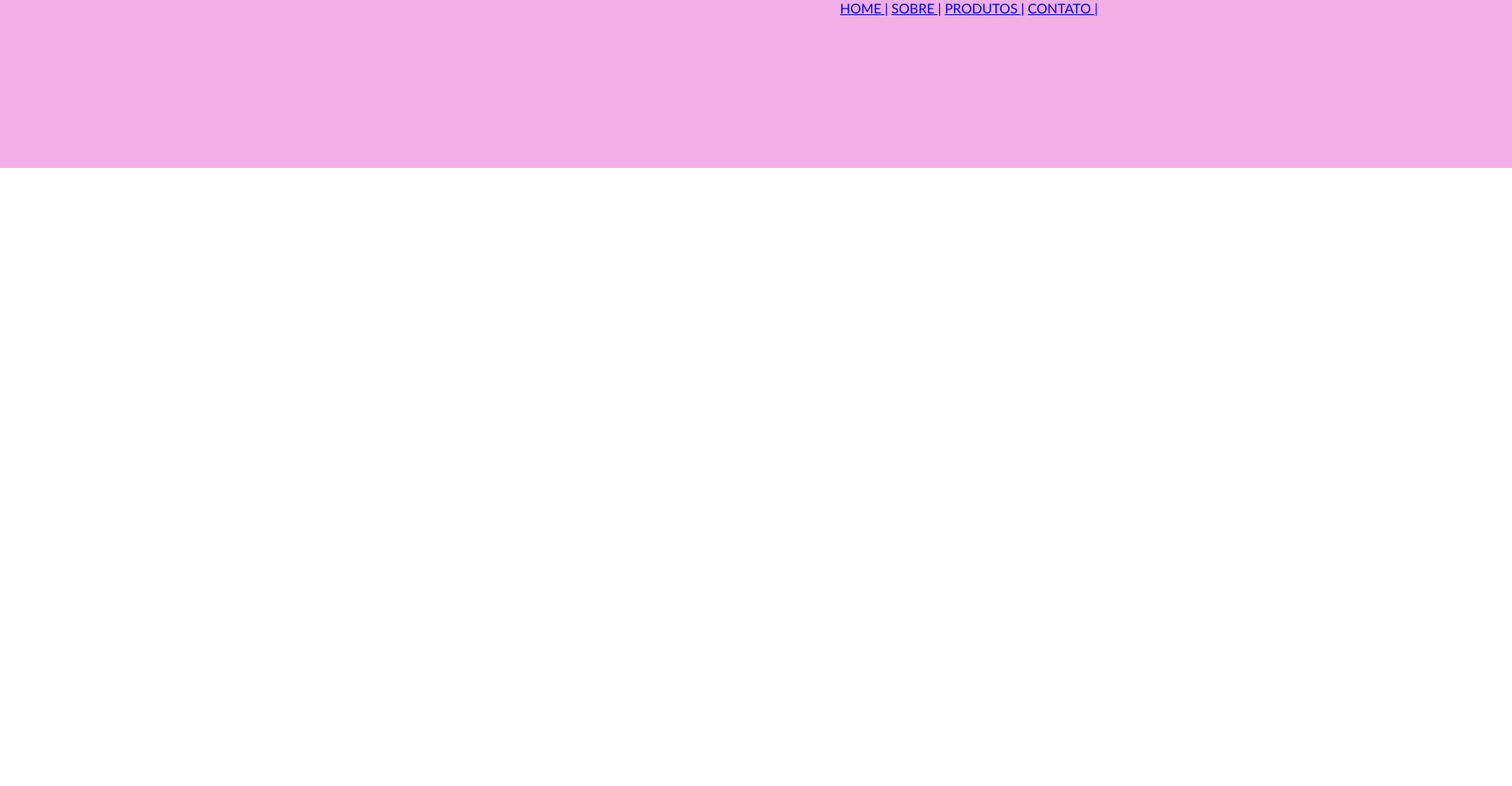
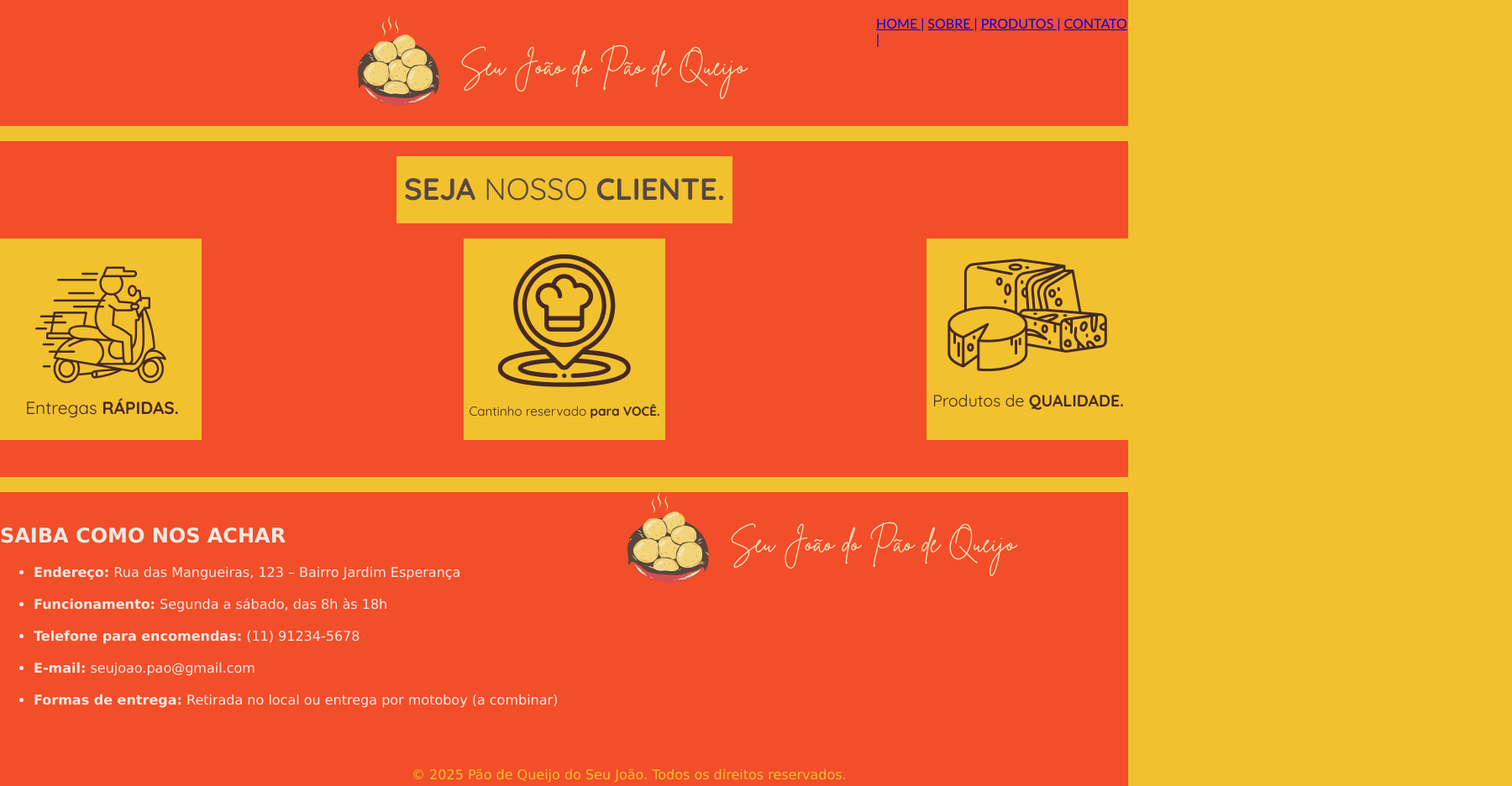
Before and after one commit to madugomessz/ProjetoJoaoQueijo, a plain HTML site: page contato.html in a window 1280 px wide. Shown: the whole page at 84% size, 1800 px wide, since content can reach past the window. Before the commit the page ends 800 px from the top, so only its background shows below. Drawn offline with Linux system fonts and the light colour scheme.

Commit message:
design contato

```diff
--- a/contato.html
+++ b/contato.html
@@ -2,17 +2,72 @@
 <html lang="pt-br">
 <head>
     <meta charset="UTF-8">
-    <title>Seu João</title>
+    <title>Seu João do Pão de Queijo</title>
 </head>
-<body style="margin: 0;">
-<header style=" width: 1800px; height: 200px; background-color: #f2aee7">
-    <nav style="font-family: 'Gill Sans', 'Gill Sans MT', Calibri, 'Trebuchet MS', sans-serif; float: right; width: 800px;">
-        <a href="index.html">HOME |</a>
-        <a href="/sobre.html">SOBRE |</a>
-        <a href="/produtos.html">PRODUTOS |</a>
-        <a href="/contato.html">CONTATO |</a>
-    </nav>
-</header>
 
+<body bgcolor="#f2c12e" style="margin: 0;">
+    <header style="background-color: #f24e29; width: 1343px; height: 150px; margin: auto;">
+        <br>
+        <nav style="width: 300px; height: 150px; float: right; font-family: 'Gill Sans', 'Gill Sans MT', Calibri, 'Trebuchet MS', sans-serif;">
+            <a href="/index.html">HOME |</a>
+            <a href="/sobre.html">SOBRE |</a>
+            <a href="/produtos.html">PRODUTOS |</a>
+            <a href="/contato.html">CONTATO |</a>
+        </nav>
+        <div id="logo" style="width: 700px;height: 110px; margin: auto;">
+            <img src="/Cliente/logo (3).png" style="width: 700px;height: 110px; margin: auto">
+        </div>
+    </header>
+
+    <br>
+
+    <main>
+        <section id="parte1" style="background-color: #f24e29;width: 1343px;height: 400px;">
+            <br>
+            <div id="pedido" style="width: 400px;height: 80px; margin:auto">
+                <a href="/form.html">
+                    <img src="/Cliente/sejaCliente.png" style="width: 400px;height: 80px; margin:auto">
+                </a>
+            </div>
+            <br>
+
+            <div id="fotoPQ" style="width: 240px; height: 240px; float: left;">
+                <img src="/Cliente/imgContato (1).png" style="width: 240px; height: 240px; float: left;">
+            </div>
+
+            <div id="fotoPQ"  style="width: 240px; height: 240px; float: right;">
+                <img src="/Cliente/imgContato (2).png" style="width: 240px; height: 240px; float: right;">
+            </div>
+
+            <div id="fotoPQ"  style="width: 240px; height: 240px;margin:auto ;">
+                <img src="/Cliente/imgContato (3).png" style="width: 240px; height: 240px;margin:auto ;">
+            </div>
+        </section>
+    </main>
+    <br>
+
+    <footer style="background-color: #f24e29; width: 1343px; height: 350px;">
+        <div id="img" style="width: 700px;height: 110px; float: right;">
+        <img src="/Cliente/logo (3).png" style="width: 700px;height: 110px; float:right;">
+        </div>
+
+        <br>
+
+        <div id="fontColor" style="color: #f2eae4; font-family: 'Lucida Sans', 'Lucida Sans Regular', 'Lucida Grande', 'Lucida Sans Unicode', Geneva, Verdana, sans-serif;">
+            <h2>SAIBA COMO NOS ACHAR</h2>
+        <ul>
+            <li><strong>Endereço:</strong> Rua das Mangueiras, 123 – Bairro Jardim Esperança</li><br>
+            <li><strong> Funcionamento:</strong> Segunda a sábado, das 8h às 18h</li><br>
+            <li><strong>Telefone para encomendas:</strong> (11) 91234-5678</li><br>
+            <li><strong>E-mail:</strong> seujoao.pao@gmail.com</li><br>
+            <li><strong>Formas de entrega:</strong> Retirada no local ou entrega por motoboy (a combinar)</li>
+        </ul>
+        </div>
+
+        <div id="fontColor" style="color: #f2c12e;font-family:'Lucida Sans', 'Lucida Sans Regular', 'Lucida Grande', 'Lucida Sans Unicode', Geneva, Verdana, sans-serif;margin-left: 490px;">
+            <br><br>
+            <p>&copy; 2025 Pão de Queijo do Seu João. Todos os direitos reservados.</p>
+        </div>
+    </footer>
 </body>
 </html>
```
Also changed, not shown: index.html (+30 -12 lines), Cliente/Design sem nome (1).png (added), Cliente/LogoNovaSeuJoãp.png (deleted), Cliente/Texto do seu parágrafo.png (deleted), Cliente/imagemSeuJoãoPaoDeQueijo.jpg (deleted), Cliente/imgContato (1).png (added), Cliente/imgContato (2).png (added), Cliente/imgContato (3).png (added), Cliente/logo (1).png (added), Cliente/logo (2).png (added), Cliente/logo (3).png (added), Cliente/logo (4).png (added), Cliente/logoSeuJoão-removebg-preview.png (deleted), Cliente/logoSeuJoão.png (deleted), 2 more files.
